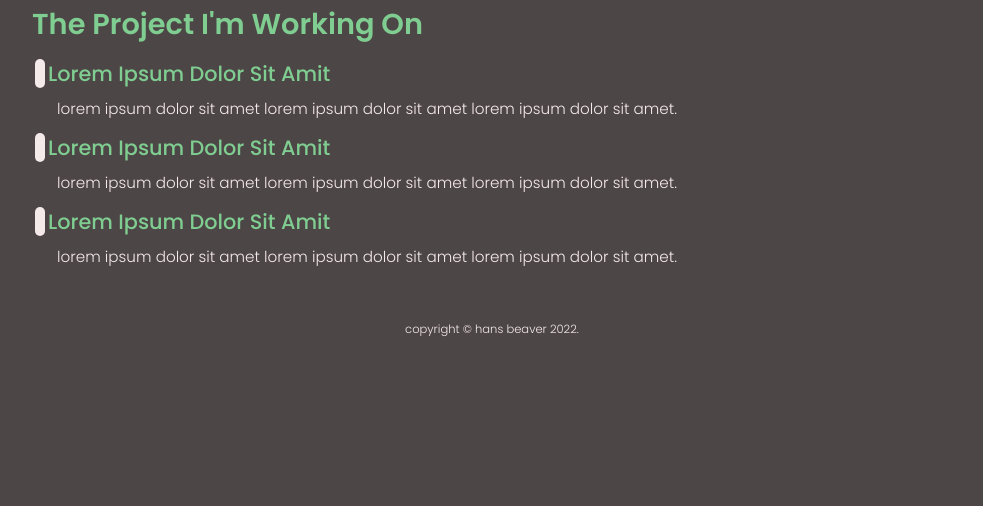
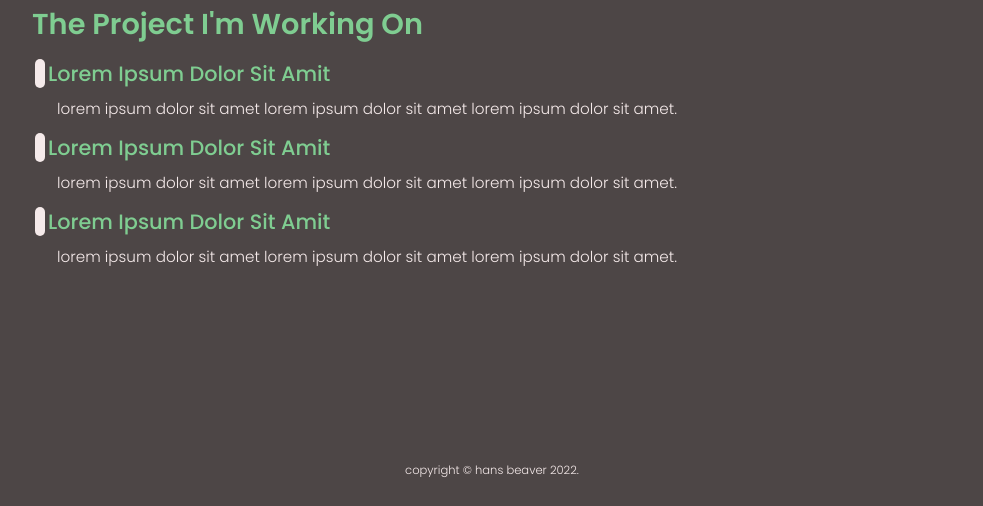
Before and after one commit to MrHaans/hansbeaver, a plain HTML site: page index.html in a window 1280 px wide. Shown: the part 306-812 px from the top of the page, without its empty margins (148-1131 px from the left). Drawn offline with Linux system fonts and the light colour scheme.

Commit message:
Footer Position

```diff
--- a/index.html
+++ b/index.html
@@ -13,7 +13,7 @@
     <meta http-equiv="Expires" content="0" />
     <!-- END -->
     <link rel="icon" type="image/x-icon" href="icon/logo.ico" />
-    <link rel="stylesheet" href="mainpage.css" />
+    <link rel="stylesheet" href="main.css" />
     <title>Hans Beaver Web</title>
   </head>
   <body>
--- a/mainpage.css
+++ b/main.css
@@ -8,12 +8,14 @@
 }
 
 body {
-  height: 100%;
+  height: 100vh;
   width: 100vw;
   background-color: #4d4646;
   color: #7fcd91;
   font-weight: 500;
   font-family: "Poppins";
+  position: relative;
+  overflow: hidden;
 }
 
 .container {
@@ -227,6 +229,13 @@ nav ul li a {
 /* CONTETN STYLE END */
 
 /* FOOTER STYLE START */
+footer {
+  position: absolute;
+  bottom: 3%;
+  left: 50%;
+  transform: translateX(-50%);
+}
+
 footer p {
   font-size: 0.62rem;
   font-weight: 300;
```
